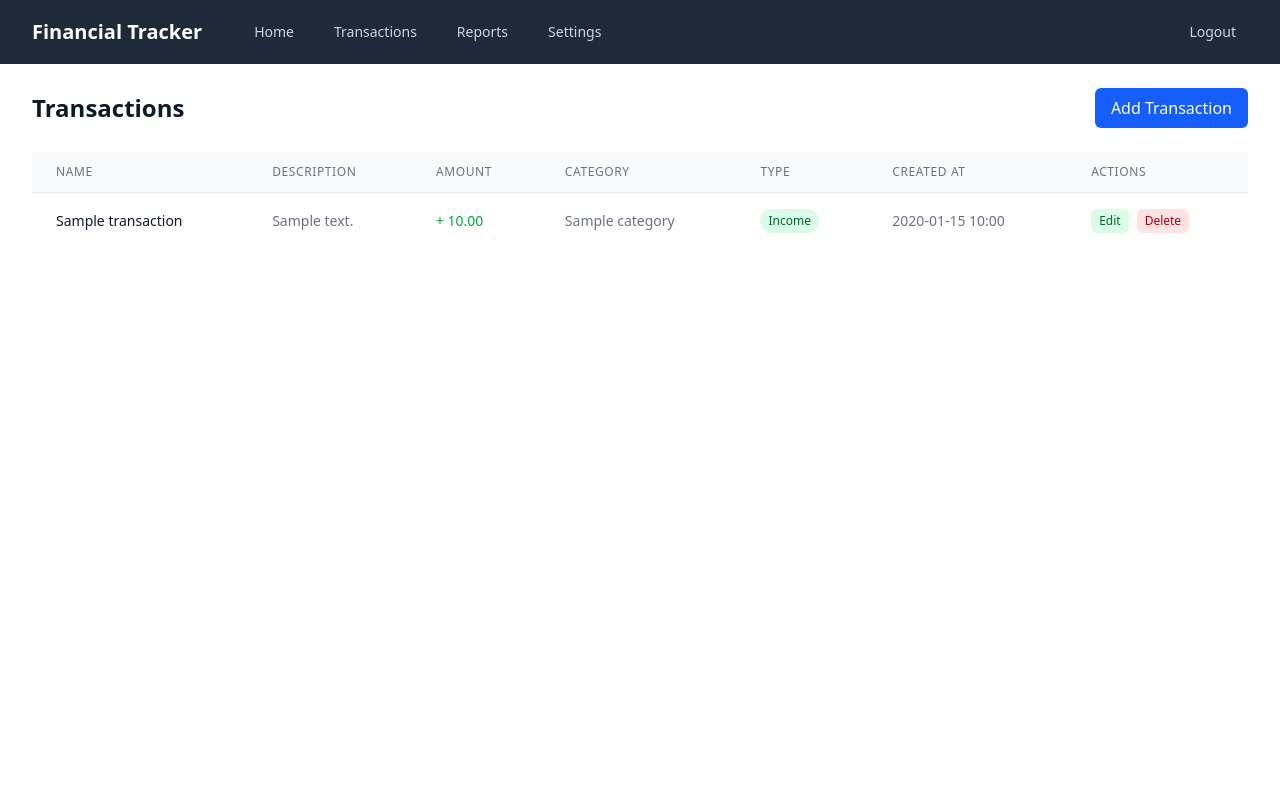
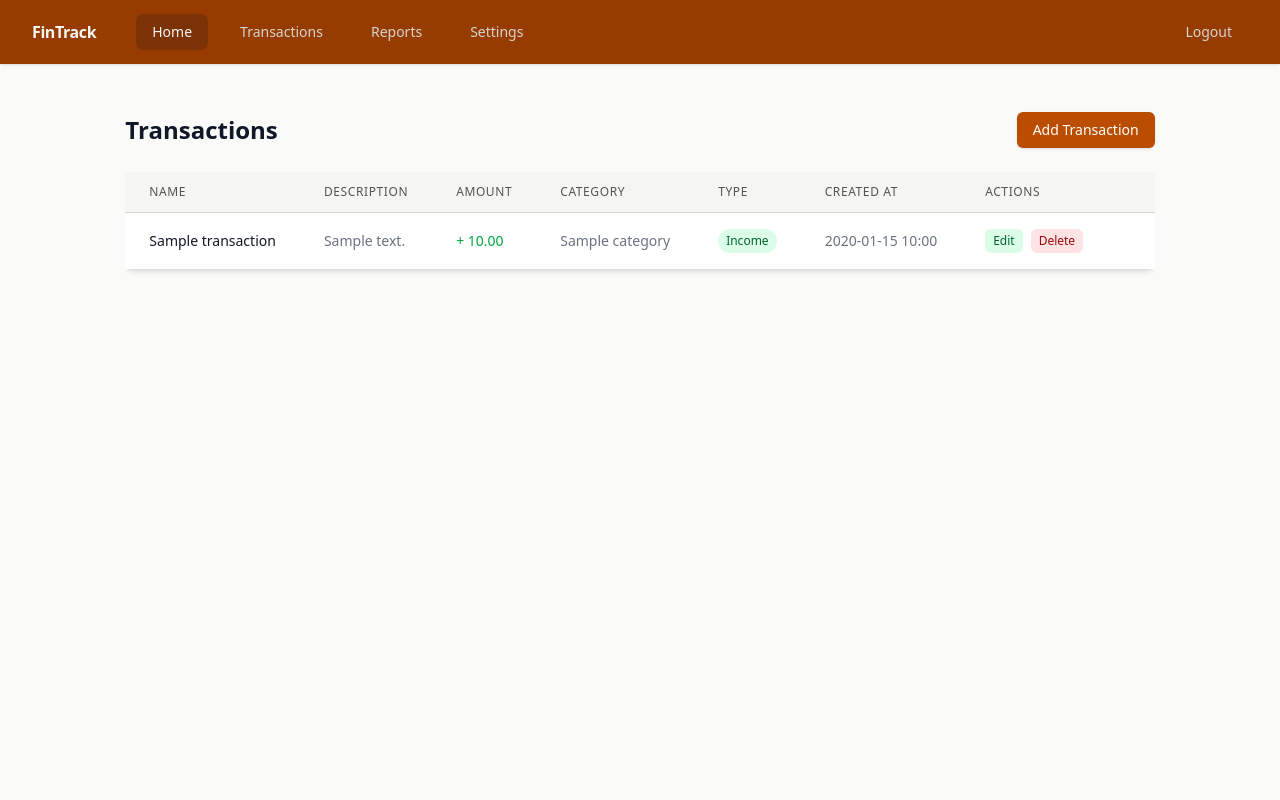
Before and after one commit to Burmese-AI/Financial-Transaction-Tracker, a Django app: template transactions/templates/dashboard.html in a window 1280 px wide. Run offline with Django 5.2, Linux system fonts and the light colour scheme; the template is opened without the code that fills it: values that come from a table or form of the project are taken from there, others are empty; tables that the repository leaves empty hold one stand-in row (values such as "Sample post"); style sheets or scripts are compiled from the project's sources.

Commit message:
Added Delete View and changed components' colors

```diff
--- a/templates/components/navbar.html
+++ b/templates/components/navbar.html
@@ -1,26 +1,119 @@
-<nav class="bg-gray-800">
+<nav class="bg-amber-800 shadow-sm">
     <div class="mx-auto max-w-7xl px-4 sm:px-6 lg:px-8">
       <div class="flex h-16 items-center justify-between">
-            <div class="flex items-center">
+        <!-- Logo and Navigation Links -->
+        <div class="flex items-center w-full">
+          <!-- Logo -->
           <div class="flex-shrink-0">
-                    <a href="/" class="text-white font-bold text-xl">Financial Tracker</a>
+            <a href="/" class="text-stone-100 font-bold text-base tracking-tight">FinTrack</a>
           </div>
-                <div class="hidden md:block">
-                    <div class="ml-10 flex items-baseline space-x-4">
-                        <a href="/" class="text-gray-300 hover:bg-gray-700 hover:text-white rounded-md px-3 py-2 text-sm font-medium">Home</a>
-                        <a href="/transactions" class="text-gray-300 hover:bg-gray-700 hover:text-white rounded-md px-3 py-2 text-sm font-medium">Transactions</a>
-                        <a href="#" class="text-gray-300 hover:bg-gray-700 hover:text-white rounded-md px-3 py-2 text-sm font-medium">Reports</a>
-                        <a href="#" class="text-gray-300 hover:bg-gray-700 hover:text-white rounded-md px-3 py-2 text-sm font-medium">Settings</a>
+          <!-- Desktop Navigation Links -->
+          <div class="hidden md:flex md:ml-10 md:items-baseline md:space-x-4">
+            <a
+              href="/"
+              class="text-stone-100 bg-amber-900 rounded-lg px-4 py-2 text-sm font-medium transition-colors duration-200 transform hover:scale-105 hover:bg-amber-900 hover:text-stone-50 focus:outline-none focus:ring-2 focus:ring-amber-500 focus:ring-offset-2"
+              aria-current="page"
+            >
+              Home
+            </a>
+            <a
+              href="/transactions"
+              class="text-stone-300 rounded-lg px-4 py-2 text-sm font-medium transition-colors duration-200 transform hover:scale-105 hover:bg-amber-900 hover:text-stone-50 focus:outline-none focus:ring-2 focus:ring-amber-500 focus:ring-offset-2"
+            >
+              Transactions
+            </a>
+            <a
+              href="#"
+              class="text-stone-300 rounded-lg px-4 py-2 text-sm font-medium transition-colors duration-200 transform hover:scale-105 hover:bg-amber-900 hover:text-stone-50 focus:outline-none focus:ring-2 focus:ring-amber-500 focus:ring-offset-2"
+            >
+              Reports
+            </a>
+            <a
+              href="#"
+              class="text-stone-300 rounded-lg px-4 py-2 text-sm font-medium transition-colors duration-200 transform hover:scale-105 hover:bg-amber-900 hover:text-stone-50 focus:outline-none focus:ring-2 focus:ring-amber-500 focus:ring-offset-2"
+            >
+              Settings
+            </a>
+          </div>
+        </div>
+
+        <!-- Desktop User Info and Logout -->
+        <div class="hidden md:flex md:items-center md:ml-6">
+          <span class="text-stone-300 px-4 py-2 text-sm font-medium">{{ request.user.username }}</span>
+          <a
+            href="/accounts/logout"
+            class="text-stone-300 rounded-lg px-4 py-2 text-sm font-medium transition-colors duration-200 transform hover:scale-105 hover:bg-amber-900 hover:text-stone-50 focus:outline-none focus:ring-2 focus:ring-amber-500 focus:ring-offset-2"
+          >
+            Logout
+          </a>
+        </div>
+
+        <!-- Mobile Menu Button -->
+        <div class="md:hidden flex items-center">
+          <button
+            id="mobile-menu-button"
+            type="button"
+            class="text-stone-300 hover:text-stone-50 focus:outline-none focus:ring-2 focus:ring-amber-500 focus:ring-offset-2 rounded-md p-2"
+            aria-expanded="false"
+            aria-controls="mobile-menu"
+          >
+            <span class="sr-only">Open main menu</span>
+            <!-- Hamburger Icon -->
+            <svg class="h-6 w-6" fill="none" stroke="currentColor" viewBox="0 0 24 24" xmlns="http://www.w3.org/2000/svg">
+              <path stroke-linecap="round" stroke-linejoin="round" stroke-width="2" d="M4 6h16M4 12h16M4 18h16"></path>
+            </svg>
+          </button>
         </div>
       </div>
     </div>
 
-            <div class="hidden md:block">
-                <div class="ml-4 flex items-center md:ml-6">
-                    <span class="text-gray-300 px-3 py-2 text-sm font-medium">{{ request.user.username }}</span>
-                    <a href="/accounts/logout" class="text-gray-300 hover:bg-gray-700 hover:text-white rounded-md px-3 py-2 text-sm font-medium">Logout</a>
-                </div>
+    <!-- Mobile Menu (Hidden by Default) -->
+    <div id="mobile-menu" class="hidden md:hidden">
+      <div class="px-2 pt-2 pb-3 space-y-1 sm:px-3">
+        <a
+          href="/"
+          class="text-stone-100 bg-amber-900 block rounded-lg px-4 py-2 text-sm font-medium transition-colors duration-200 hover:bg-amber-900 hover:text-stone-50 focus:outline-none focus:ring-2 focus:ring-amber-500 focus:ring-offset-2"
+          aria-current="page"
+        >
+          Home
+        </a>
+        <a
+          href="/transactions"
+          class="text-stone-300 block rounded-lg px-4 py-2 text-sm font-medium transition-colors duration-200 hover:bg-amber-900 hover:text-stone-50 focus:outline-none focus:ring-2 focus:ring-amber-500 focus:ring-offset-2"
+        >
+          Transactions
+        </a>
+        <a
+          href="#"
+          class="text-stone-300 block rounded-lg px-4 py-2 text-sm font-medium transition-colors duration-200 hover:bg-amber-900 hover:text-stone-50 focus:outline-none focus:ring-2 focus:ring-amber-500 focus:ring-offset-2"
+        >
+          Reports
+        </a>
+        <a
+          href="#"
+          class="text-stone-300 block rounded-lg px-4 py-2 text-sm font-medium transition-colors duration-200 hover:bg-amber-900 hover:text-stone-50 focus:outline-none focus:ring-2 focus:ring-amber-500 focus:ring-offset-2"
+        >
+          Settings
+        </a>
+        <div class="border-t border-amber-700 pt-2">
+          <span class="text-stone-300 block px-4 py-2 text-sm font-medium">{{ request.user.username }}</span>
+          <a
+            href="/accounts/logout"
+            class="text-stone-300 block rounded-lg px-4 py-2 text-sm font-medium transition-colors duration-200 hover:bg-amber-900 hover:text-stone-50 focus:outline-none focus:ring-2 focus:ring-amber-500 focus:ring-offset-2"
+          >
+            Logout
+          </a>
         </div>
       </div>
     </div>
   </nav>
+
+  <!-- JavaScript for Mobile Menu Toggle -->
+  <script>
+    document.getElementById('mobile-menu-button').addEventListener('click', function () {
+      const mobileMenu = document.getElementById('mobile-menu');
+      const isExpanded = this.getAttribute('aria-expanded') === 'true';
+      this.setAttribute('aria-expanded', !isExpanded);
+      mobileMenu.classList.toggle('hidden');
+    });
+  </script>
--- a/templates/main.html
+++ b/templates/main.html
@@ -1,18 +1,21 @@
 {% load static %}
 <!doctype html>
-<html>
+<html lang="en">
   <head>
     <meta charset="UTF-8" />
     <meta name="viewport" content="width=device-width, initial-scale=1.0" />
-    <link rel="stylesheet" href="{% static 'styles/output.css' %}">
-    <script src="{% static 'vendors/htmx/htmx.min.js' %}"></script>
-    <link rel="stylesheet" href="{% static 'vendors/toastify/toastify.css' %}">
-    <script src="{% static 'vendors/toastify/toastify.js' %}"></script>
+    <link rel="stylesheet" href="{% static 'styles/output.css' %}" />
+    <script src="{% static 'vendors/htmx/htmx.min.js' %}" defer></script>
+    <link rel="stylesheet" href="{% static 'vendors/toastify/toastify.css' %}" />
+    <script src="{% static 'vendors/toastify/toastify.js' %}" defer></script>
+    <title>{% block title %}FinTrack - Financial Tracker{% endblock title %}</title>
   </head>
-  <body>
+  <body class="bg-stone-50 min-h-screen flex flex-col">
     {% include "components/navbar.html" %}
     {% include "components/modal_placeholder.html" %}
     {% include "components/messages.html" %}
-    {% block content %}{% endblock content %}
+    <main class="max-w-7xl mx-auto px-4 sm:px-6 lg:px-8 py-6 flex-1">
+      {% block content %}{% endblock content %}
+    </main>
   </body>
 </html>
--- a/transactions/templates/dashboard.html
+++ b/transactions/templates/dashboard.html
@@ -9,7 +9,7 @@
       hx-get="{% url 'transaction_create_modal' %}"
       hx-target="#modal-placeholder"
       hx-swap="outerHTML"
-      class="bg-blue-600 text-white px-4 py-2 rounded-md hover:bg-blue-700 focus:outline-none focus:ring-2 focus:ring-blue-500 focus:ring-offset-2"
+      class="bg-amber-700 text-white px-4 py-2 rounded-md shadow-sm text-sm font-medium transition-colors duration-200 transform hover:scale-105 hover:bg-amber-900 focus:outline-none focus:ring-2 focus:ring-amber-900 focus:ring-offset-2"
     >
       Add Transaction
     </button>
--- a/transactions/templates/partials/pagination.html
+++ b/transactions/templates/partials/pagination.html
@@ -8,16 +8,16 @@
       hx-get="{% url 'dashboard' %}?page={{ page_obj.previous_page_number }}"
       hx-target="#transaction-table-container"
       hx-swap="innerHTML"
-      class="inline-flex items-center justify-center px-3 py-2 text-sm font-medium text-gray-700 bg-gray-100 rounded-full shadow-md hover:bg-gray-200 focus:outline-none focus:ring-2 focus:ring-blue-500 focus:ring-offset-2"
+      class="inline-flex items-center justify-center px-4 py-2 text-sm font-medium text-stone-800 bg-stone-100 rounded-full shadow-md transition-colors duration-200 transform hover:scale-105 hover:bg-amber-700 hover:text-stone-50 focus:outline-none focus:ring-2 focus:ring-amber-500 focus:ring-offset-2"
     >
-      <svg class="w-5 h-5 mr-1" fill="none" stroke="currentColor" viewBox="0 0 24 24" xmlns="http://www.w3.org/2000/svg">
+      <svg class="w-5 h-5 mr-2" fill="none" stroke="currentColor" viewBox="0 0 24 24" xmlns="http://www.w3.org/2000/svg">
         <path stroke-linecap="round" stroke-linejoin="round" stroke-width="2" d="M15 19l-7-7 7-7"></path>
       </svg>
       Previous
     </a>
     {% else %}
-    <span class="inline-flex items-center justify-center px-3 py-2 text-sm font-medium text-gray-400 bg-gray-100 rounded-full shadow-md cursor-not-allowed">
-      <svg class="w-5 h-5 mr-1" fill="none" stroke="currentColor" viewBox="0 0 24 24" xmlns="http://www.w3.org/2000/svg">
+    <span class="inline-flex items-center justify-center px-4 py-2 text-sm font-medium text-stone-500 bg-stone-100 rounded-full shadow-md cursor-not-allowed">
+      <svg class="w-5 h-5 mr-2" fill="none" stroke="currentColor" viewBox="0 0 24 24" xmlns="http://www.w3.org/2000/svg">
         <path stroke-linecap="round" stroke-linejoin="round" stroke-width="2" d="M15 19l-7-7 7-7"></path>
       </svg>
       Previous
@@ -33,7 +33,7 @@
           {% for num in page_obj.paginator.page_range %}
             {% if num >= start and num <= end and num <= page_obj.paginator.num_pages %}
               {% if page_obj.number == num %}
-                <span class="inline-flex items-center justify-center px-3 py-2 text-sm font-medium text-white bg-blue-600 rounded-full shadow-md">
+                <span class="inline-flex items-center justify-center px-4 py-2 text-sm font-medium text-stone-50 bg-amber-600 rounded-full shadow-md">
                   {{ num }}
                 </span>
               {% else %}
@@ -42,7 +42,7 @@
                   hx-get="{% url 'dashboard' %}?page={{ num }}"
                   hx-target="#transaction-table-container"
                   hx-swap="innerHTML"
-                  class="inline-flex items-center justify-center px-3 py-2 text-sm font-medium text-gray-700 bg-gray-100 rounded-full shadow-md hover:bg-gray-200 focus:outline-none focus:ring-2 focus:ring-blue-500 focus:ring-offset-2"
+                  class="inline-flex items-center justify-center px-4 py-2 text-sm font-medium text-stone-800 bg-stone-100 rounded-full shadow-md transition-colors duration-200 transform hover:scale-105 hover:bg-amber-700 hover:text-stone-50 focus:outline-none focus:ring-2 focus:ring-amber-500 focus:ring-offset-2"
                 >
                   {{ num }}
                 </a>
@@ -57,7 +57,7 @@
               {% for num in page_obj.paginator.page_range %}
                 {% if num >= start and num <= end %}
                   {% if page_obj.number == num %}
-                    <span class="inline-flex items-center justify-center px-3 py-2 text-sm font-medium text-white bg-blue-600 rounded-full shadow-md">
+                    <span class="inline-flex items-center justify-center px-4 py-2 text-sm font-medium text-stone-50 bg-amber-600 rounded-full shadow-md">
                       {{ num }}
                     </span>
                   {% else %}
@@ -66,7 +66,7 @@
                       hx-get="{% url 'dashboard' %}?page={{ num }}"
                       hx-target="#transaction-table-container"
                       hx-swap="innerHTML"
-                      class="inline-flex items-center justify-center px-3 py-2 text-sm font-medium text-gray-700 bg-gray-100 rounded-full shadow-md hover:bg-gray-200 focus:outline-none focus:ring-2 focus:ring-blue-500 focus:ring-offset-2"
+                      class="inline-flex items-center justify-center px-4 py-2 text-sm font-medium text-stone-800 bg-stone-100 rounded-full shadow-md transition-colors duration-200 transform hover:scale-105 hover:bg-amber-700 hover:text-stone-50 focus:outline-none focus:ring-2 focus:ring-amber-500 focus:ring-offset-2"
                     >
                       {{ num }}
                     </a>
@@ -78,7 +78,7 @@
             {% for num in page_obj.paginator.page_range %}
               {% if num >= start and num <= end %}
                 {% if page_obj.number == num %}
-                  <span class="inline-flex items-center justify-center px-3 py-2 text-sm font-medium text-white bg-blue-600 rounded-full shadow-md">
+                  <span class="inline-flex items-center justify-center px-4 py-2 text-sm font-medium text-stone-50 bg-amber-600 rounded-full shadow-md">
                     {{ num }}
                   </span>
                 {% else %}
@@ -87,7 +87,7 @@
                     hx-get="{% url 'dashboard' %}?page={{ num }}"
                     hx-target="#transaction-table-container"
                     hx-swap="innerHTML"
-                    class="inline-flex items-center justify-center px-3 py-2 text-sm font-medium text-gray-700 bg-gray-100 rounded-full shadow-md hover:bg-gray-200 focus:outline-none focus:ring-2 focus:ring-blue-500 focus:ring-offset-2"
+                    class="inline-flex items-center justify-center px-4 py-2 text-sm font-medium text-stone-800 bg-stone-100 rounded-full shadow-md transition-colors duration-200 transform hover:scale-105 hover:bg-amber-700 hover:text-stone-50 focus:outline-none focus:ring-2 focus:ring-amber-500 focus:ring-offset-2"
                   >
                     {{ num }}
                   </a>
@@ -100,7 +100,7 @@
         {% for num in page_obj.paginator.page_range %}
           {% if num >= start and num <= end %}
             {% if page_obj.number == num %}
-              <span class="inline-flex items-center justify-center px-3 py-2 text-sm font-medium text-white bg-blue-600 rounded-full shadow-md">
+              <span class="inline-flex items-center justify-center px-4 py-2 text-sm font-medium text-stone-50 bg-amber-600 rounded-full shadow-md">
                 {{ num }}
               </span>
             {% else %}
@@ -109,7 +109,7 @@
                 hx-get="{% url 'dashboard' %}?page={{ num }}"
                 hx-target="#transaction-table-container"
                 hx-swap="innerHTML"
-                class="inline-flex items-center justify-center px-3 py-2 text-sm font-medium text-gray-700 bg-gray-100 rounded-full shadow-md hover:bg-gray-200 focus:outline-none focus:ring-2 focus:ring-blue-500 focus:ring-offset-2"
+                class="inline-flex items-center justify-center px-4 py-2 text-sm font-medium text-stone-800 bg-stone-100 rounded-full shadow-md transition-colors duration-200 transform hover:scale-105 hover:bg-amber-700 hover:text-stone-50 focus:outline-none focus:ring-2 focus:ring-amber-500 focus:ring-offset-2"
               >
                 {{ num }}
               </a>
@@ -120,13 +120,13 @@
 
       <!-- Ellipsis and Last Page -->
       {% if page_obj.paginator.num_pages > 5 and end < page_obj.paginator.num_pages %}
-        <span class="inline-flex items-center justify-center px-3 py-2 text-sm font-medium text-gray-500">…</span>
+        <span class="inline-flex items-center justify-center px-4 py-2 text-sm font-medium text-stone-500">…</span>
         <a
           href="?page={{ page_obj.paginator.num_pages }}"
           hx-get="{% url 'dashboard' %}?page={{ page_obj.paginator.num_pages }}"
           hx-target="#transaction-table-container"
           hx-swap="innerHTML"
-          class="inline-flex items-center justify-center px-3 py-2 text-sm font-medium text-gray-700 bg-gray-100 rounded-full shadow-md hover:bg-gray-200 focus:outline-none focus:ring-2 focus:ring-blue-500 focus:ring-offset-2"
+          class="inline-flex items-center justify-center px-4 py-2 text-sm font-medium text-stone-800 bg-stone-100 rounded-full shadow-md transition-colors duration-200 transform hover:scale-105 hover:bg-amber-700 hover:text-stone-50 focus:outline-none focus:ring-2 focus:ring-amber-500 focus:ring-offset-2"
         >
           {{ page_obj.paginator.num_pages }}
         </a>
@@ -142,17 +142,17 @@
       hx-get="{% url 'dashboard' %}?page={{ page_obj.next_page_number }}"
       hx-target="#transaction-table-container"
       hx-swap="innerHTML"
-      class="inline-flex items-center justify-center px-3 py-2 text-sm font-medium text-gray-700 bg-gray-100 rounded-full shadow-md hover:bg-gray-200 focus:outline-none focus:ring-2 focus:ring-blue-500 focus:ring-offset-2"
+      class="inline-flex items-center justify-center px-4 py-2 text-sm font-medium text-stone-800 bg-stone-100 rounded-full shadow-md transition-colors duration-200 transform hover:scale-105 hover:bg-amber-700 hover:text-stone-50 focus:outline-none focus:ring-2 focus:ring-amber-500 focus:ring-offset-2"
     >
       Next
-      <svg class="w-5 h-5 ml-1" fill="none" stroke="currentColor" viewBox="0 0 24 24" xmlns="http://www.w3.org/2000/svg">
+      <svg class="w-5 h-5 ml-2" fill="none" stroke="currentColor" viewBox="0 0 24 24" xmlns="http://www.w3.org/2000/svg">
         <path stroke-linecap="round" stroke-linejoin="round" stroke-width="2" d="M9 5l7 7-7 7"></path>
       </svg>
     </a>
     {% else %}
-    <span class="inline-flex items-center justify-center px-3 py-2 text-sm font-medium text-gray-400 bg-gray-100 rounded-full shadow-md cursor-not-allowed">
+    <span class="inline-flex items-center justify-center px-4 py-2 text-sm font-medium text-stone-500 bg-stone-100 rounded-full shadow-md cursor-not-allowed">
       Next
-      <svg class="w-5 h-5 ml-1" fill="none" stroke="currentColor" viewBox="0 0 24 24" xmlns="http://www.w3.org/2000/svg">
+      <svg class="w-5 h-5 ml-2" fill="none" stroke="currentColor" viewBox="0 0 24 24" xmlns="http://www.w3.org/2000/svg">
         <path stroke-linecap="round" stroke-linejoin="round" stroke-width="2" d="M9 5l7 7-7 7"></path>
       </svg>
     </span>
--- a/transactions/templates/partials/transaction_row.html
+++ b/transactions/templates/partials/transaction_row.html
@@ -21,11 +21,20 @@
       >
         Edit
       </button>
-      <button
-        class="px-2 py-1 text-xs font-medium text-red-800 bg-red-100 rounded-md hover:bg-red-300 focus:outline-none focus:ring-2 focus:ring-red-400"
+      <form
+          hx-post="{% url 'transaction_delete' transaction.pk %}"
+          hx-swap="none"
+          class="flex-1 min-w-[100px]"
       >
-        Delete
-      </button>
+          {% csrf_token %}
+          <button
+            type="submit"
+            class="px-2 py-1 text-xs font-medium text-red-800 bg-red-100 rounded-md hover:bg-red-300 focus:outline-none focus:ring-2 focus:ring-red-400"
+          >
+            Delete
+          </button>
+      </form>
+
     </div>
   </td>
 </tr>
--- a/transactions/templates/partials/transaction_table.html
+++ b/transactions/templates/partials/transaction_table.html
@@ -1,25 +1,27 @@
 <table
   {% if is_oob %}hx-swap-oob="true"{% endif %}
-  class="min-w-full divide-y divide-gray-200"
+  class="min-w-full divide-y divide-stone-300 rounded-lg shadow-md"
   id="transaction-table"
 >
-  <thead class="bg-gray-50">
+  <thead class="bg-stone-100">
     <tr>
-      <th scope="col" class="px-6 py-3 text-left text-xs font-medium text-gray-500 uppercase tracking-wider">Name</th>
-      <th scope="col" class="px-6 py-3 text-left text-xs font-medium text-gray-500 uppercase tracking-wider">Description</th>
-      <th scope="col" class="px-6 py-3 text-left text-xs font-medium text-gray-500 uppercase tracking-wider">Amount</th>
-      <th scope="col" class="px-6 py-3 text-left text-xs font-medium text-gray-500 uppercase tracking-wider">Category</th>
-      <th scope="col" class="px-6 py-3 text-left text-xs font-medium text-gray-500 uppercase tracking-wider">Type</th>
-      <th scope="col" class="px-6 py-3 text-left text-xs font-medium text-gray-500 uppercase tracking-wider">Created At</th>
-      <th scope="col" class="px-6 py-3 text-left text-xs font-medium text-gray-500 uppercase tracking-wider">Actions</th>
+      <th scope="col" class="px-6 py-3 text-left text-xs font-medium text-stone-600 uppercase tracking-wider">Name</th>
+      <th scope="col" class="px-6 py-3 text-left text-xs font-medium text-stone-600 uppercase tracking-wider">Description</th>
+      <th scope="col" class="px-6 py-3 text-left text-xs font-medium text-stone-600 uppercase tracking-wider">Amount</th>
+      <th scope="col" class="px-6 py-3 text-left text-xs font-medium text-stone-600 uppercase tracking-wider">Category</th>
+      <th scope="col" class="px-6 py-3 text-left text-xs font-medium text-stone-600 uppercase tracking-wider">Type</th>
+      <th scope="col" class="px-6 py-3 text-left text-xs font-medium text-stone-600 uppercase tracking-wider">Created At</th>
+      <th scope="col" class="px-6 py-3 text-left text-xs font-medium text-stone-600 uppercase tracking-wider">Actions</th>
     </tr>
   </thead>
-  <tbody class="bg-white divide-y divide-gray-200">
+  <tbody class="bg-white divide-y divide-stone-300">
     {% for transaction in transactions %}
-      {% include "partials/transaction_row.html" with transaction=transaction %}
+      <tr class="{% cycle 'bg-white' 'bg-stone-50' %}">
+        {% include "partials/transaction_row.html" with transaction=transaction %}
+      </tr>
     {% empty %}
       <tr>
-        <td colspan="7" class="px-6 py-4 text-center text-sm text-gray-500">No transactions found.</td>
+        <td colspan="7" class="px-6 py-4 text-center text-sm text-stone-500">No transactions found.</td>
       </tr>
     {% endfor %}
   </tbody>
--- a/transactions/urls.py
+++ b/transactions/urls.py
@@ -4,7 +4,8 @@ from .views import *
 urlpatterns = [
     path("", TransactionListView.as_view(), name="dashboard"),
     path("transactions/", TransactionCreateView.as_view(), name="transaction_create"),
-    path("transactions/<uuid:pk>", TransactionUpdateView.as_view(), name="transaction_update"),
+    path("transactions/<uuid:pk>/update", TransactionUpdateView.as_view(), name="transaction_update"),
+    path("transactions/<uuid:pk>/delete", TransactionDeleteView.as_view(), name="transaction_delete"),
     path("transactions/modal/", open_transaction_create_modal, name="transaction_create_modal"),
     path("transactions/<uuid:pk>/modal/", open_transaction_update_modal, name="transaction_update_modal"),
     path("close-modal/", close_modal, name="close_modal"),
```
Also changed, not shown: transactions/templates/components/transaction_modal.html (+10 -10 lines), transactions/views.py (+53 -5 lines). Lines whose indentation alone changed are shown as unchanged.
